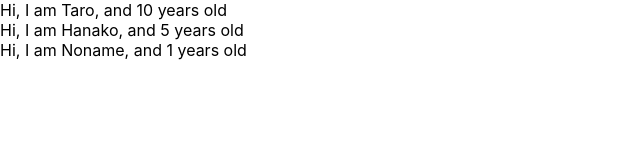
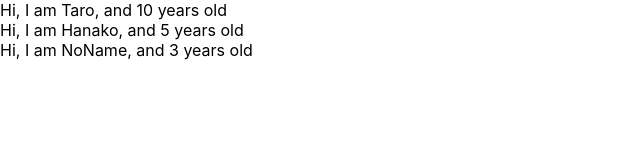
Before and after one commit to ei1125/udemy-react-redux-crud-application, a React (Create React App) app: page / in a window 1280 px wide. Shown: the top 160 px of the page, without its empty margins (0-640 px from the left). Built offline with nearby package versions, Linux system fonts and the light colour scheme.

Commit message:
learn prop-types

```diff
--- a/src/App.js
+++ b/src/App.js
@@ -1,10 +1,11 @@
 import React from 'react';
+import PropTypes from 'prop-types';
 
 const App = () => {
   const profiles = [
     { name: "Taro", age: 10 },
     { name: "Hanako", age: 5 },
-    { name: "Noname"}
+    { name: "NoName", age: 3 }
   ]
   return (
     <div>
@@ -20,10 +21,10 @@ const App = () => {
 const User = (props) => {
   return <div>Hi, I am {props.name}, and {props.age} years old </div>
 }
-
-// デフォルトプロップス
-User.defaultProps = {
-  age: 1
+// PropTypesを用いた型チェック
+User.propTypes = {
+  name: PropTypes.string,
+  age: PropTypes.number.isRequired
 }
 
 export default App;
```
